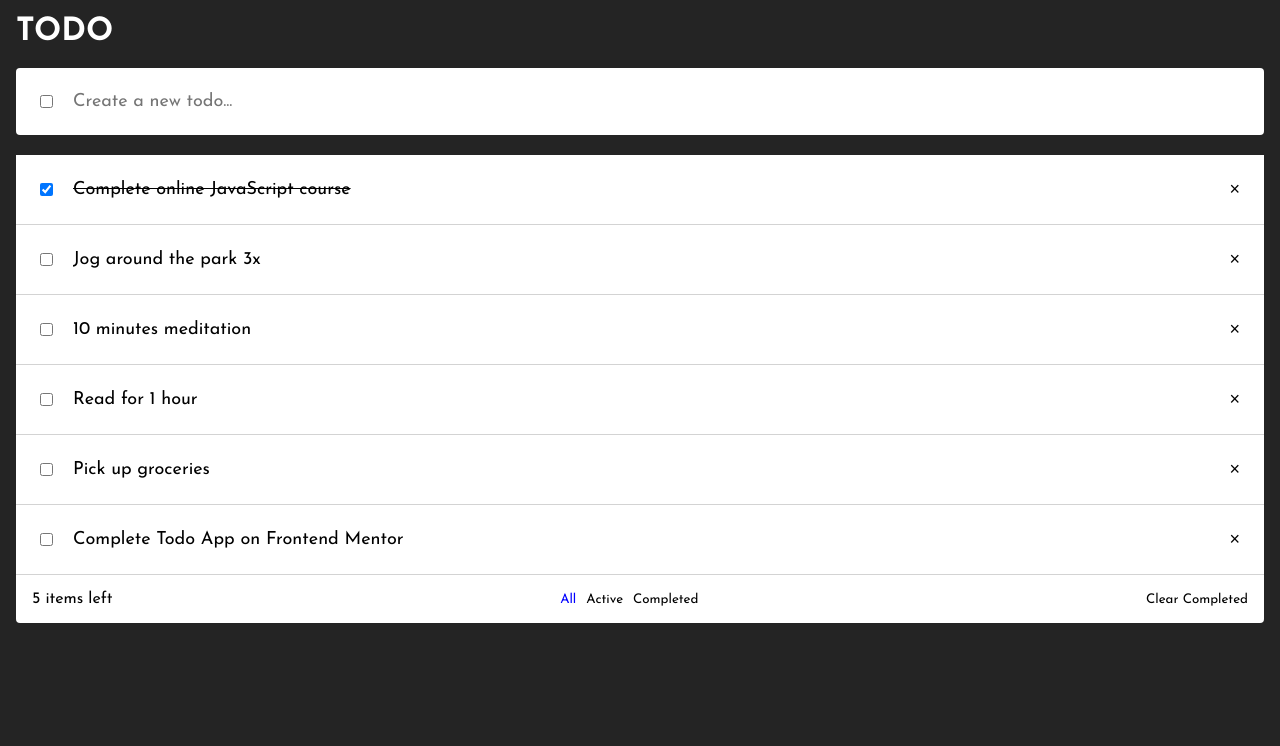
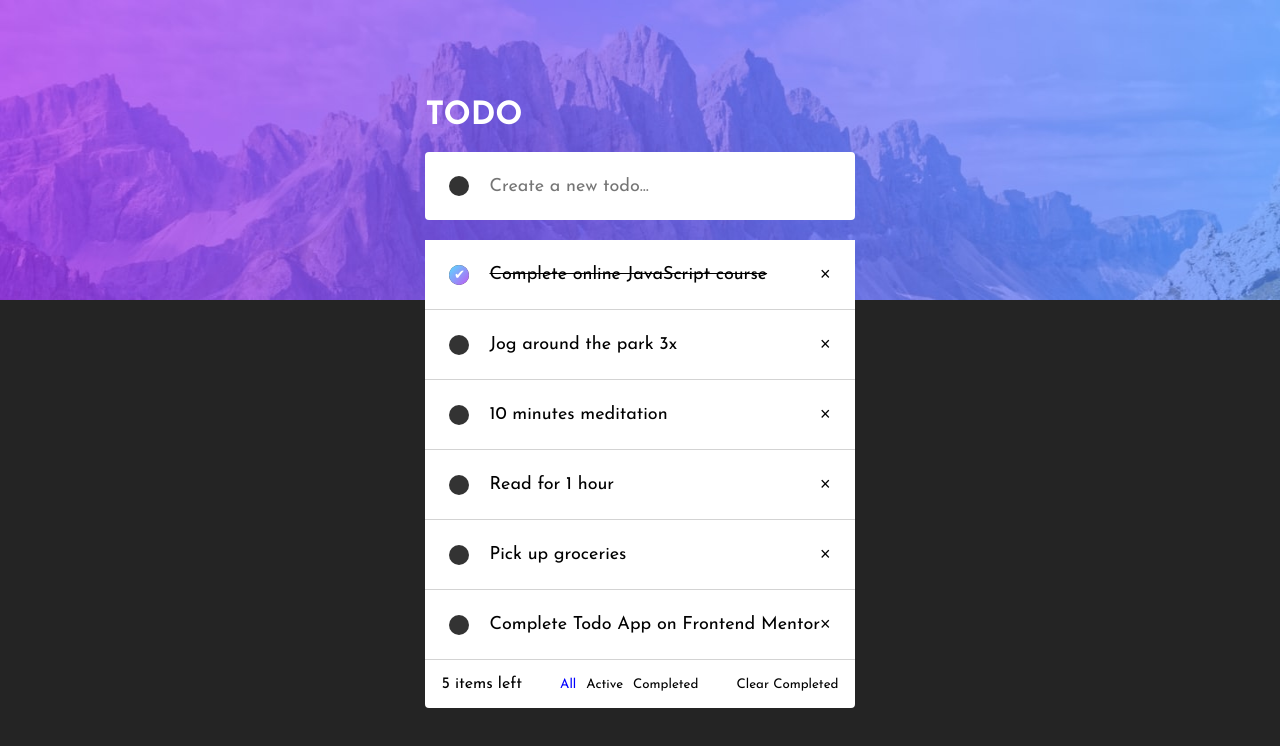
Before and after one commit to wingedotter5/todo-app, a React (Vite) app: page / in a window 1280 px wide. Shown: the top 746 px of the page. Built offline with nearby package versions, Linux system fonts and the light colour scheme.

Commit message:
Style checkbox

```diff
--- a/src/App.tsx
+++ b/src/App.tsx
@@ -6,17 +6,17 @@ import List from "./components/List";
 import ListItem from "./components/ListItem";
 import Filter from "./Filter";
 import { TodoItemInterface, defaultTodoContext } from "./TodoContext";
+import DesktopBackgroundLight from "./assets/images/bg-desktop-light.jpg";
+import Checkbox from "./components/Checkbox";
 
-const Header = styled.header`
-  h1 {
-    color: white;
-  }
-  margin-bottom: 20px;
+const StyledComponent = styled.div`
+  background: #242424 url(${DesktopBackgroundLight}) 0 0 / 100% 300px no-repeat;
+  display: flex;
+  justify-content: center;
+  padding: 0 1rem;
 `;
 
-const AppContainer = styled.div`
-  // max-width: 600px;
-  padding: 1rem;
+const Main = styled.main`
   #input-group {
     display: flex;
     align-items: center;
@@ -27,13 +27,26 @@ const AppContainer = styled.div`
     margin-bottom: 20px;
 
     > input[type="text"] {
-      width: 100%;
       font-size: 18px;
       font-family: "Josefin Sans", sans-serif;
       border: none;
       outline: none;
     }
   }
+
+  max-width: 600px;
+  padding-top: 100px;
+
+  @media screen and (max-width: 375px) {
+    padding-top: 50px;
+  }
+`;
+
+const Header = styled.header`
+  h1 {
+    color: white;
+  }
+  margin-bottom: 20px;
 `;
 
 const Footer = styled.footer`
@@ -105,16 +118,13 @@ const App = () => {
   const todosToRender = React.useMemo(getTodosToRender, [filter, todos]);
 
   return (
-    <AppContainer>
+    <StyledComponent>
+      <Main>
         <Header>
           <h1>TODO</h1>
         </Header>
         <div id="input-group">
-        <input
-          type="checkbox"
-          checked={completed}
-          onChange={handleCompletedChange}
-        />
+          <Checkbox checked={completed} onChange={handleCompletedChange} />
           <input
             type="text"
             placeholder="Create a new todo..."
@@ -134,15 +144,14 @@ const App = () => {
               />
             ))}
           </List>
-      ) : (
-        null
-      )}
+        ) : null}
         <Footer>
           <span>{itemsLeft} items left</span>
           <Filter filter={filter} setFilter={setFilter} />
           <Button onClick={clearCompletedTodos}>Clear Completed</Button>
         </Footer>
-    </AppContainer>
+      </Main>
+    </StyledComponent>
   );
 };
 export default App;
--- /dev/null
+++ b/src/components/Checkbox.tsx
@@ -0,0 +1,41 @@
+import React from "react";
+import styled from "styled-components";
+
+const StyledComponent = styled.input`
+  appearance: none;
+  width: 20px;
+  height: 20px;
+  border-radius: 50%;
+  cursor: pointer;
+  background: #333;
+  position: relative;
+
+  &:checked:after {
+    content: "✔";
+    color: white;
+    width: 20px;
+    height: 20px;
+    background: linear-gradient(
+      to bottom right,
+      hsl(192, 100%, 67%),
+      hsl(280, 87%, 65%)
+    );
+    position: absolute;
+    display: flex;
+    align-items: center;
+    justify-content: center;
+    border-radius: 50%;
+  }
+`;
+
+interface CheckboxProps {
+  checked: boolean;
+  onChange: (e: React.ChangeEvent<HTMLInputElement>) => void;
+}
+
+const Checkbox = ({ checked, onChange }: CheckboxProps) => {
+  return (
+    <StyledComponent type="checkbox" checked={checked} onChange={onChange} />
+  );
+};
+export default Checkbox;
--- a/src/components/ListItem.tsx
+++ b/src/components/ListItem.tsx
@@ -1,5 +1,6 @@
 import styled from "styled-components";
 import { TodoItemInterface } from "../TodoContext";
+import Checkbox from "./Checkbox";
 
 interface StyledComponentProps {
   completed: boolean;
@@ -17,13 +18,9 @@ const StyledComponent = styled.li<StyledComponentProps>`
     align-items: center;
     gap: 20px;
 
-    input,
     span {
+      text-decoration: ${(props) => (props.completed ? "line-through" : "")};
       cursor: pointer;
-    }
-
-    > span {
-      text-decoration: ${(props) => (props.completed ? "line-through" : "")};
     }
   }
 
@@ -46,8 +43,7 @@ const ListItem = ({ todo, handleTodoToggle, removeTodo }: ListItemProps) => {
   return (
     <StyledComponent completed={todo.completed}>
       <label>
-        <input
-          type="checkbox"
+        <Checkbox
           checked={todo.completed}
           onChange={() => handleTodoToggle(todo.id)}
         />
```
Lines whose indentation alone changed are shown as unchanged.
